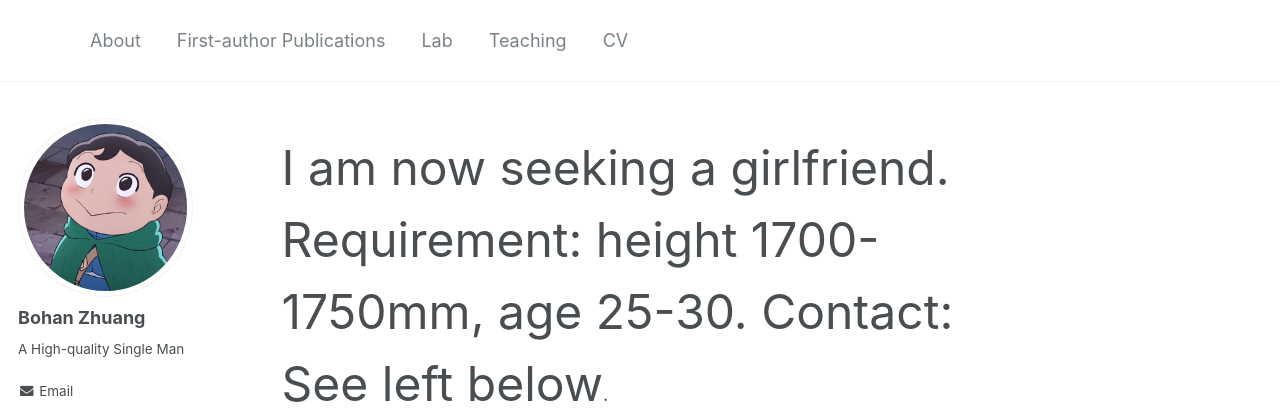
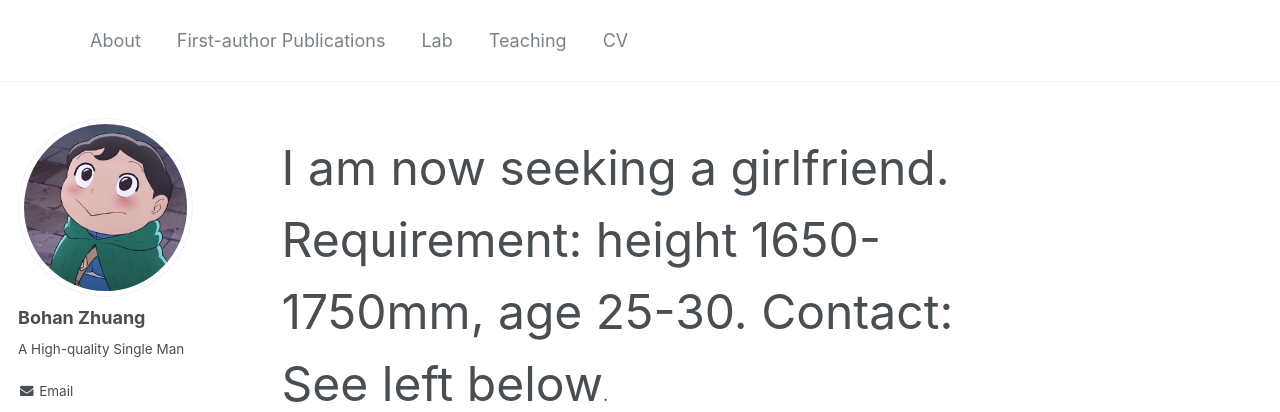
Before and after one commit to bohanzhuang/bohanzhuang.github.io, a Jekyll site: the page built from _pages/about.md, in a window 1280 px wide and 1037 px high. Shown: the top 412 px of the window. Built offline with Jekyll 4.4.1, drawn with Linux system fonts in a browser that asks for light colours.

Commit message:
Update about.md

```diff
--- a/_pages/about.md
+++ b/_pages/about.md
@@ -9,7 +9,7 @@
 ---
 
 <p>
-<font size=10>I am now seeking a girlfriend. Requirement: height 1700-1750mm, age 25-30. Contact: See left below</font>.
+<font size=10>I am now seeking a girlfriend. Requirement: height 1650-1750mm, age 25-30. Contact: See left below</font>.
 </p>
 
 <p>
```
